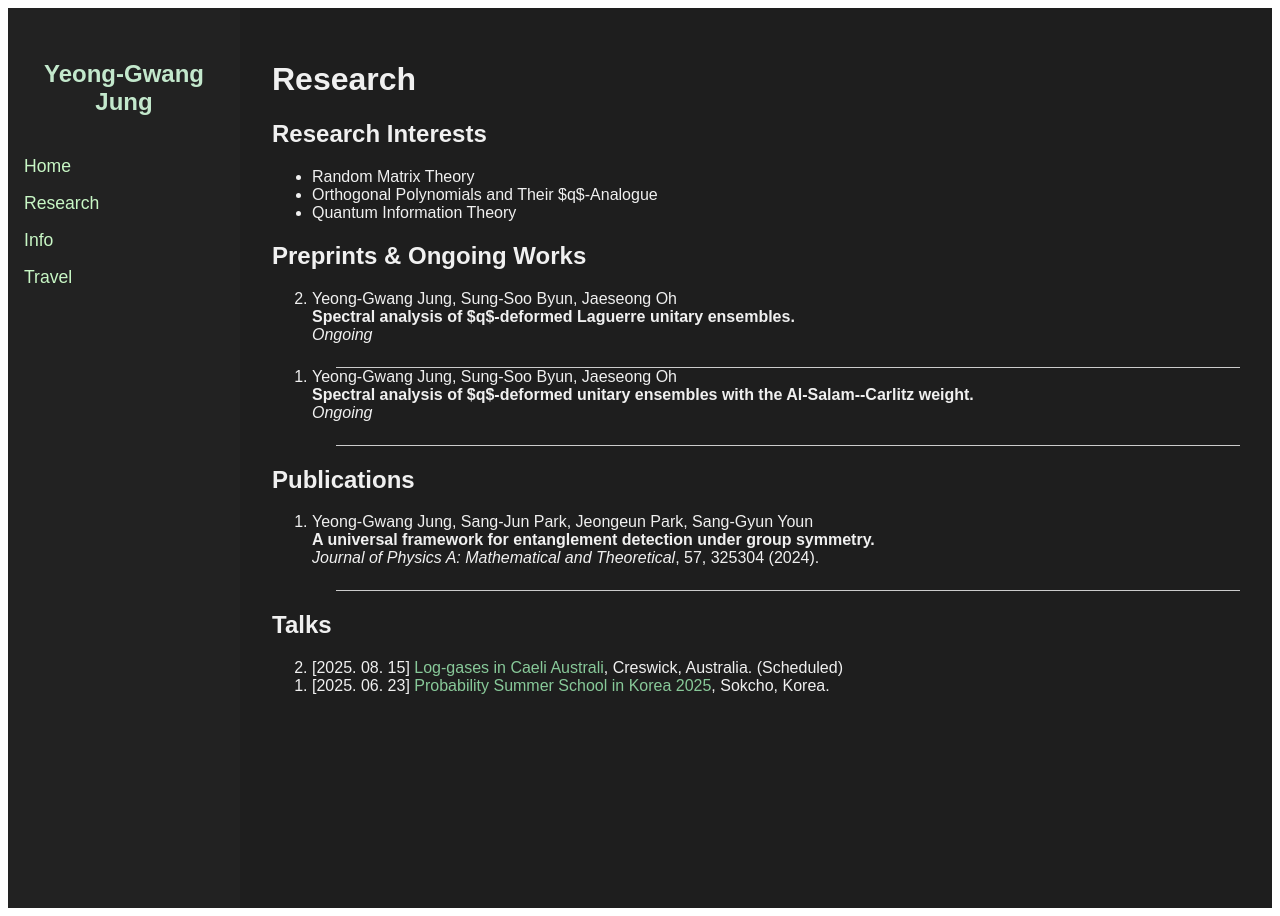
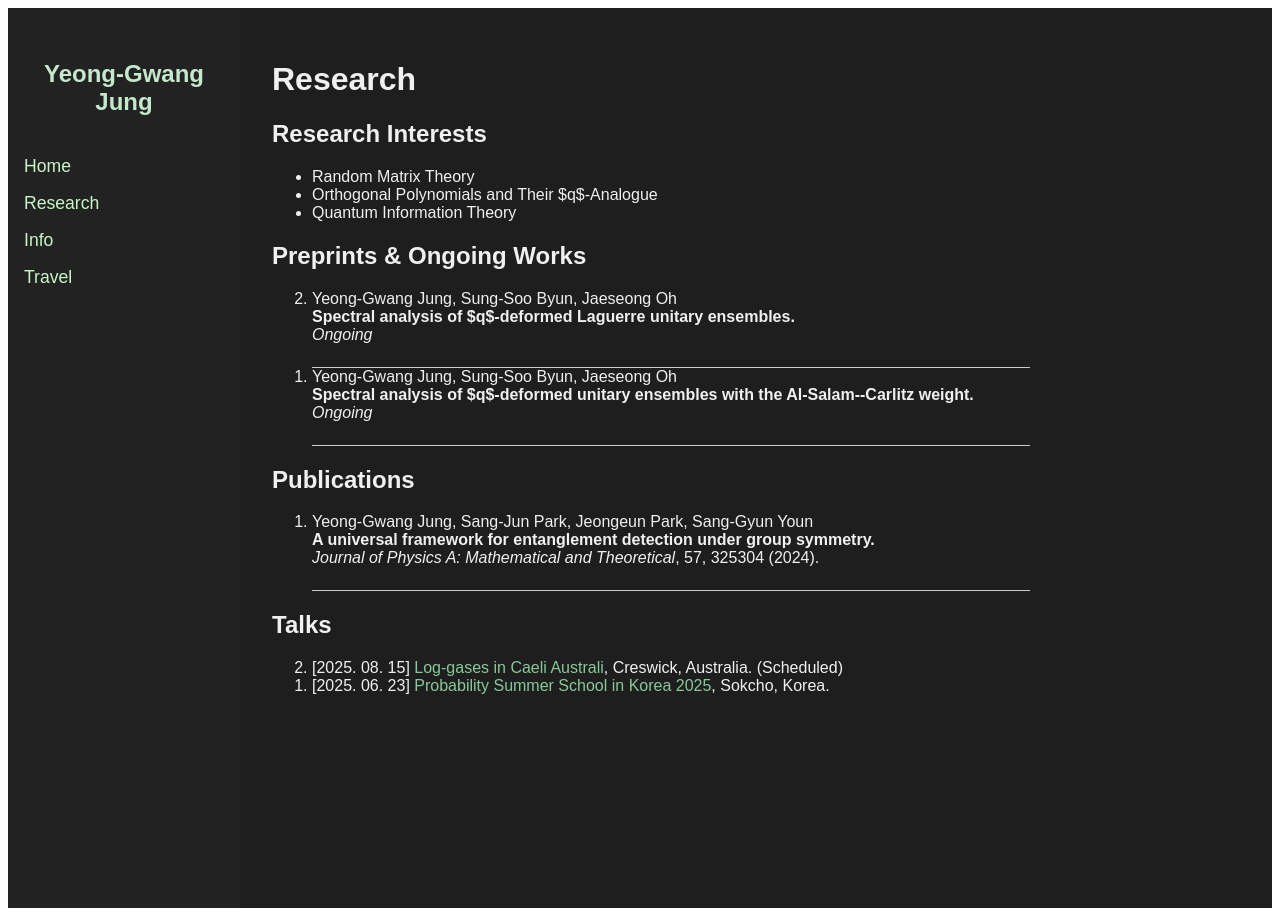
Before and after one commit to y-gJung/y-gJung.github.io, a Jekyll site: the page built from research.md, in a window 1280 px wide. Built offline with Jekyll 4.4.1, drawn with Linux system fonts in a browser that asks for light colours.

Commit message:
Update style.css

```diff
--- a/assets/style.css
+++ b/assets/style.css
@@ -59,9 +59,9 @@ a:visited {
 .paper-list li::after {
   content: "";
   position: absolute;
-  left: 1.5em; /* 번호보다 약간 오른쪽에서 시작 */
+  left: 0; /* 번호보다 약간 오른쪽에서 시작 */
   bottom: 0;
-  width: calc(100% - 1.5em); /* 오른쪽 끝까지 */
+  width: calc(80% - 1.5em); /* 오른쪽 끝까지 */
   height: 1px;
   background-color: #ccc;
 }
```
